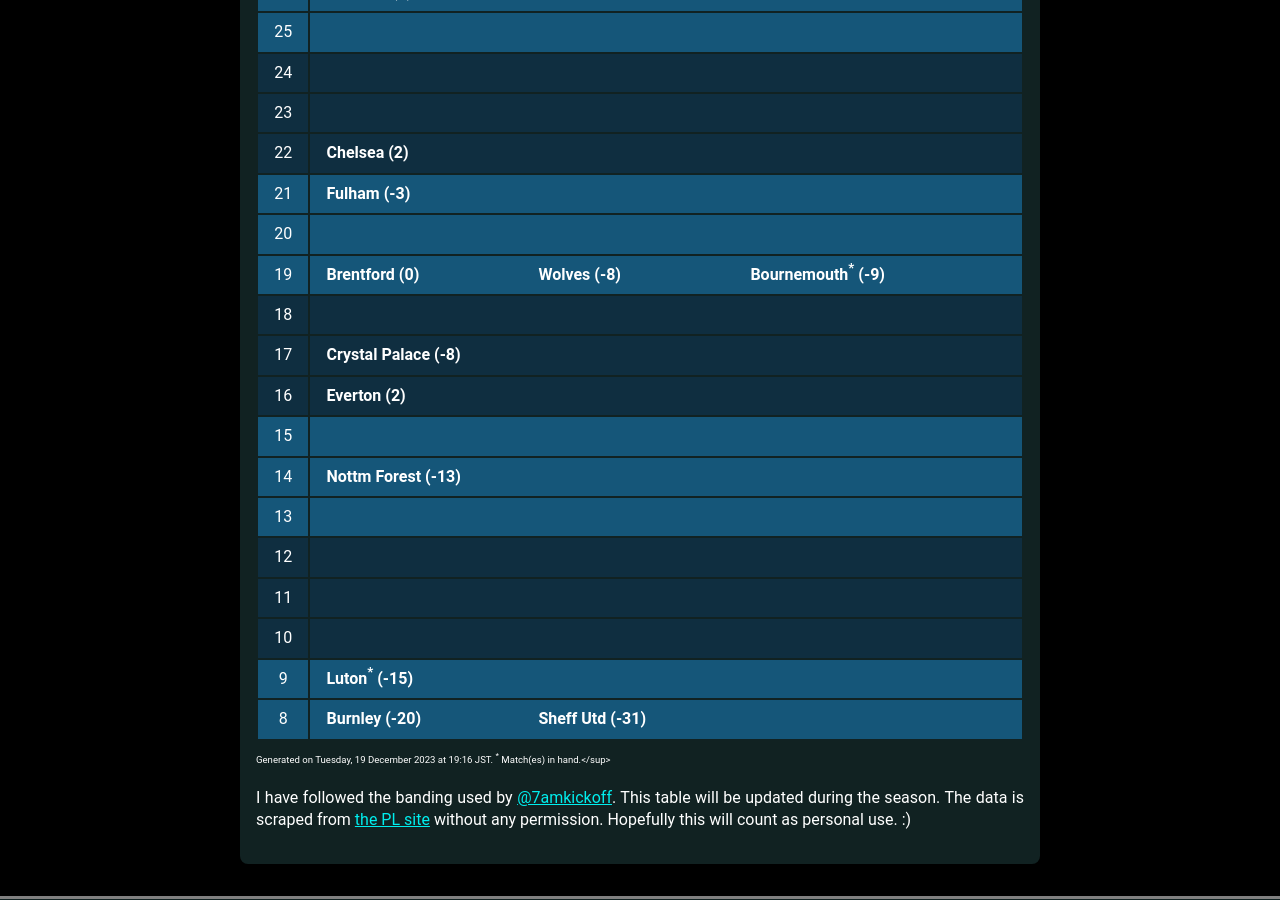
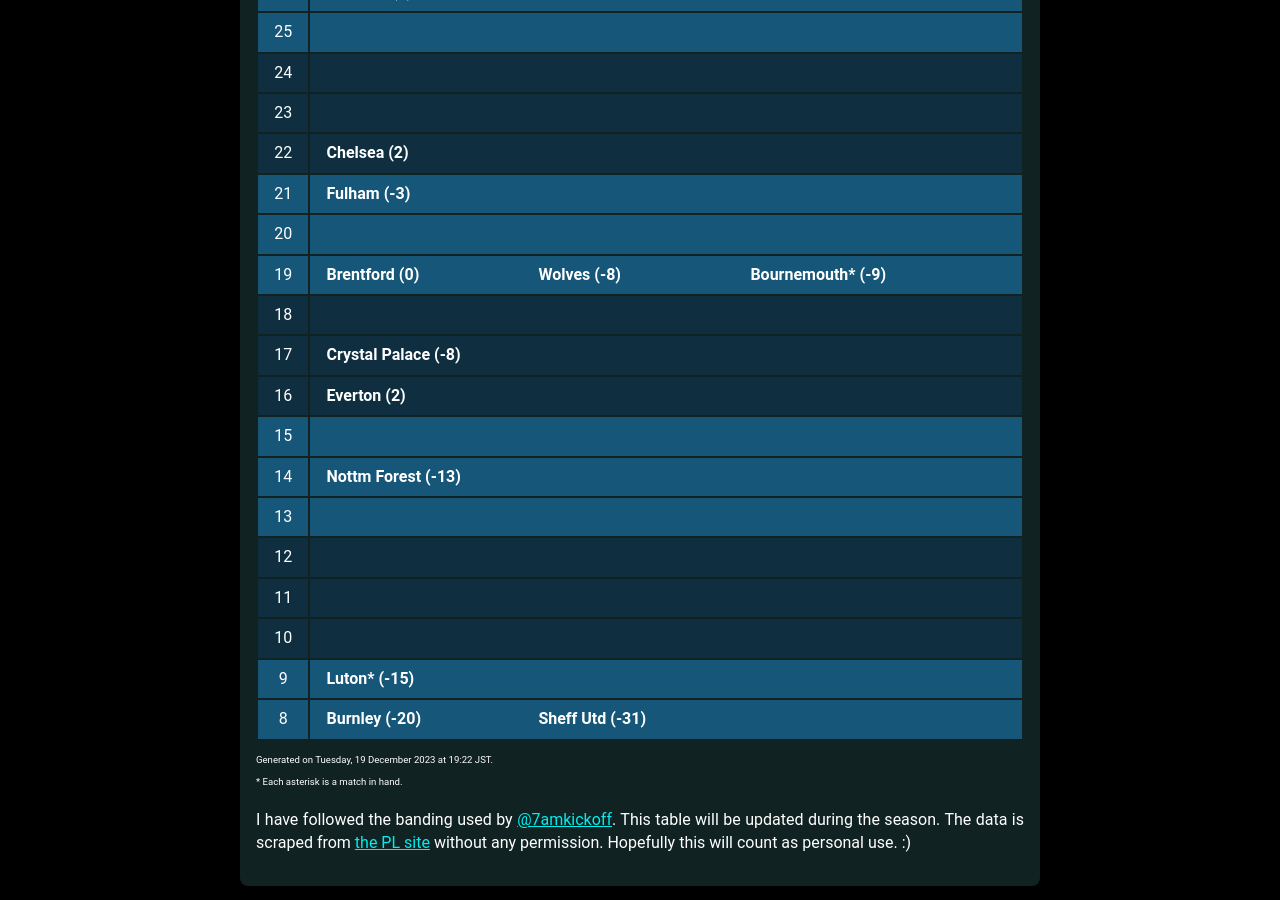
Before and after one commit to muru/muru.github.io, a Jekyll site: the page built from resources.md, in a window 1280 px wide and 900 px high, scrolled down 2038 px. Built offline with Jekyll 4.4.1, drawn with Linux system fonts in a browser that asks for light colours; some web fonts are replaced.

Commit message:
updated cann-table: Tue 19 Dec 19:22:10 JST 2023

```diff
--- a/cann-table.html
+++ b/cann-table.html
@@ -116,7 +116,7 @@
 		<td class="cann-clubs">
 			<span class="club-name">Brentford (0)</span>
 			<span class="club-name">Wolves (-8)</span>
-			<span class="club-name">Bournemouth<sup>*</sup> (-9)</span>
+			<span class="club-name">Bournemouth* (-9)</span>
 		</td>
  	</tr>
 	<tr class="cann-row-2">
@@ -170,7 +170,7 @@
 	<tr class="cann-row-1">
 		<td class="cann-point">9</td>
 		<td class="cann-clubs">
-			<span class="club-name">Luton<sup>*</sup> (-15)</span>
+			<span class="club-name">Luton* (-15)</span>
 		</td>
  	</tr>
 	<tr class="cann-row-1">
@@ -181,4 +181,4 @@
 		</td>
  	</tr>
 </table>
-<span id="cann-gen-note"> Generated on Tuesday, 19 December 2023 at 19:16 JST. <sup>*</sup> Match(es) in hand.</sup></span>
+<span id="cann-gen-note"> Generated on Tuesday, 19 December 2023 at 19:22 JST.<br>* Each asterisk is a match in hand.</span>
```
